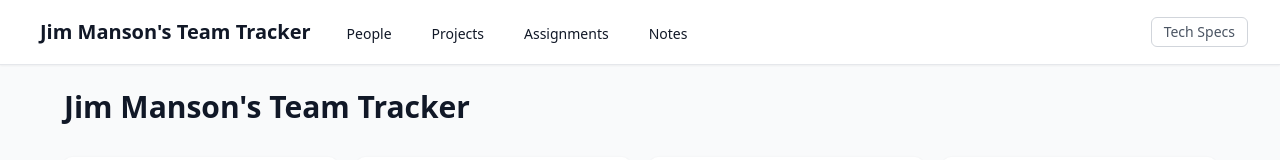
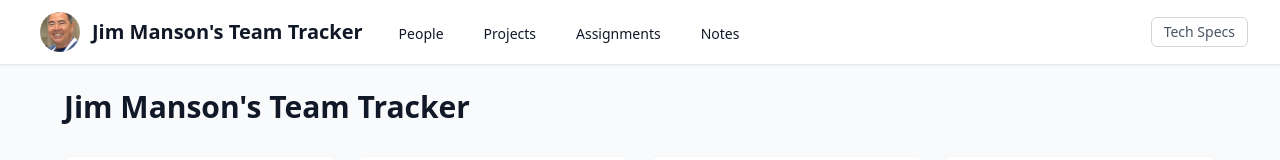
Before and after one commit to franzenjb/team-tracker, a Next.js app: page / in a window 1280 px wide. Shown: the top 160 px of the page. Built offline with nearby package versions, Linux system fonts and the light colour scheme; no server answers; the database is empty.

Commit message:
Add Jim Manson profile photo to navigation

```diff
--- a/app/layout.tsx
+++ b/app/layout.tsx
@@ -1,6 +1,7 @@
 import './globals.css'
 import type { Metadata } from 'next'
 import Link from 'next/link'
+import Image from 'next/image'
 
 export const metadata: Metadata = {
   title: "Jim Manson's Team Tracker",
@@ -20,8 +21,15 @@ export default function RootLayout({
             <div className="max-w-7xl mx-auto px-4 sm:px-6 lg:px-8">
               <div className="flex justify-between h-16">
                 <div className="flex">
-                  <Link href="/" className="flex items-center px-2 text-gray-900 font-semibold text-xl">
-                    Jim Manson's Team Tracker
+                  <Link href="/" className="flex items-center gap-3 px-2 text-gray-900 font-semibold text-xl">
+                    <Image
+                      src="/jim-manson.jpg"
+                      alt="Jim Manson"
+                      width={40}
+                      height={40}
+                      className="rounded-full object-cover"
+                    />
+                    <span>Jim Manson's Team Tracker</span>
                   </Link>
                   <div className="hidden sm:ml-6 sm:flex sm:space-x-8">
                     <Link
```
Also changed, not shown: public/jim-manson.jpg (added).
